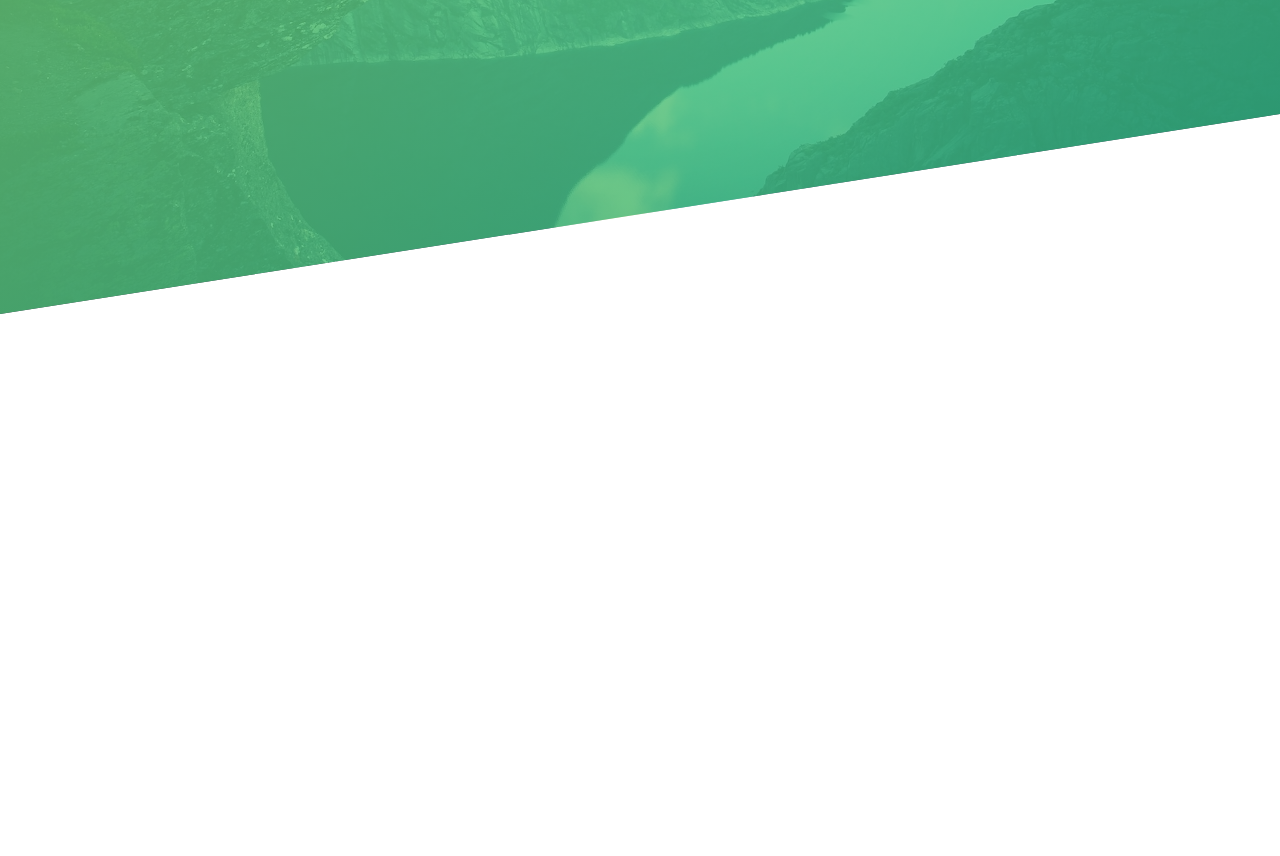
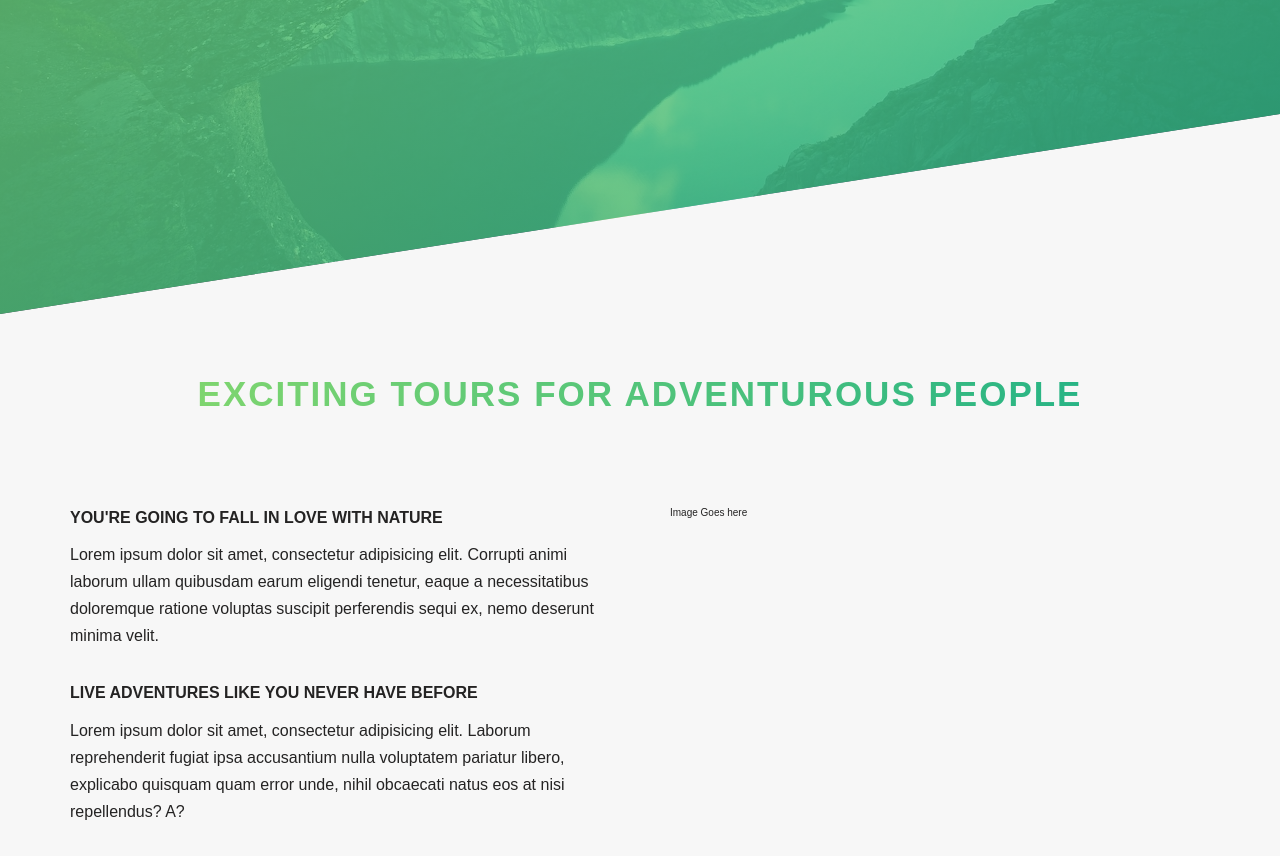
Before and after one commit to arifayanidowu/natours, a website: page index.html in a window 1280 px wide. Shown: the part 486-1342 px from the top of the page. Before the commit the page ends 800 px from the top, so only its background shows below. Drawn offline with Linux system fonts and the light colour scheme.

Commit message:
utils.scss Updated

```diff
--- a/index.html
+++ b/index.html
@@ -6,6 +6,12 @@
     <meta http-equiv="X-UA-Compatible" content="ie=edge" />
     <title>Natours &mdash; Exciting tours for adventurous people</title>
     <link rel="shortcut icon" href="/img/favicon.png" type="image/x-icon" />
+    <script
+      defer
+      src="https://use.fontawesome.com/releases/v5.6.3/js/all.js"
+      integrity="sha384-EIHISlAOj4zgYieurP0SdoiBYfGJKkgWedPHH4jCzpCXLmzVsw1ouK59MuUtP4a1"
+      crossorigin="anonymous"
+    ></script>
     <link rel="stylesheet" href="/css/main.css" />
   </head>
   <body>
@@ -21,6 +27,40 @@
         <a href="#" class="btn btn--white btn--animated">Discover Our tours</a>
       </div>
     </header>
+
+    <main>
+      <section class="section-about">
+        <div class="text-center">
+          <h2 class="heading-secondary mb-8">
+            Exciting Tours for adventurous people
+          </h2>
+        </div>
+        <div class="row">
+          <div class="col-1-of-2">
+            <h3 class="heading-tertiary mb-1">
+              You're going to fall in love with nature
+            </h3>
+            <p class="paragraph">
+              Lorem ipsum dolor sit amet, consectetur adipisicing elit. Corrupti
+              animi laborum ullam quibusdam earum eligendi tenetur, eaque a
+              necessitatibus doloremque ratione voluptas suscipit perferendis
+              sequi ex, nemo deserunt minima velit.
+            </p>
+
+            <h3 class="heading-tertiary mb-1">
+              Live adventures like you never have before
+            </h3>
+            <p class="paragraph">
+              Lorem ipsum dolor sit amet, consectetur adipisicing elit. Laborum
+              reprehenderit fugiat ipsa accusantium nulla voluptatem pariatur
+              libero, explicabo quisquam quam error unde, nihil obcaecati natus
+              eos at nisi repellendus? A?
+            </p>
+          </div>
+          <div class="col-1-of-2">Image Goes here</div>
+        </div>
+      </section>
+    </main>
 
     <!-- <section class="grid-test">
       <div class="row">
--- a/sass/abstracts/_variables.scss
+++ b/sass/abstracts/_variables.scss
@@ -4,13 +4,14 @@ $color-primary: #55c57a;
 $color-primary-light: #7ed56f;
 $color-primary-dark: #28b485;
 
+$color-grey-light-1: #f7f7f7;
 $color-grey-dark: #777;
 $color-white: #fff;
-$color-black: #000;
+$color-black: rgb(36, 35, 35);
 
 $grid-width: 114rem;
 $gutter-vertical: 8rem;
 $gutter-horizontal: 6rem;
 
 $i: 1;
-$loop: 4;
+$loop: 8;
--- a/sass/base/_base.scss
+++ b/sass/base/_base.scss
@@ -13,6 +13,6 @@ html {
 body {
   font-family: $font-family;
   line-height: 1.7;
-  color: $color-grey-dark;
+  color: $color-black;
   box-sizing: border-box;
 }
--- a/sass/base/_typo.scss
+++ b/sass/base/_typo.scss
@@ -33,3 +33,38 @@
     }
   }
 }
+
+.heading-secondary {
+  font-size: 3.5rem;
+  font-weight: 700;
+  text-transform: uppercase;
+  background: linear-gradient(
+    to right,
+    $color-primary-light,
+    $color-primary-dark
+  );
+  display: inline-block;
+  -webkit-background-clip: text;
+  background-clip: text;
+  color: transparent;
+  letter-spacing: 2px;
+  transition: all 0.2s;
+
+  &:hover {
+    transform: skewY(2deg) skewX(15deg);
+    text-shadow: 0.5rem 1rem 2rem rgba($color-black, 0.2);
+  }
+}
+
+.heading-tertiary {
+  font-size: 1.6rem;
+  font-weight: 700;
+  text-transform: uppercase;
+}
+
+.paragraph {
+  font-size: 1.6rem;
+  &:not(:last-child) {
+    margin-bottom: 3rem;
+  }
+}
--- a/sass/base/_utils.scss
+++ b/sass/base/_utils.scss
@@ -5,13 +5,13 @@
   margin-right: 0;
 }
 
-@for $i from 1 to $loop {
+@for $i from 1 through $loop {
   .m-#{$i} {
     margin: #{$i}rem;
   }
 }
 
-@for $i from 1 to $loop {
+@for $i from 1 through $loop {
   .mt-#{$i} {
     margin-top: #{$i}rem;
   }
@@ -21,3 +21,7 @@
     margin-bottom: #{$i}rem;
   }
 }
+
+.text-center {
+  text-align: center;
+}
--- a/sass/layout/_grid.scss
+++ b/sass/layout/_grid.scss
@@ -1,13 +1,11 @@
 .row {
   max-width: $grid-width;
-  background-color: #eee;
   margin: 0 auto;
   &:not(:last-child) {
     margin-bottom: $gutter-vertical;
   }
 
   [class^="col-"] {
-    background: orangered;
     float: left;
     &:not(:last-child) {
       margin-right: $gutter-horizontal;
--- a/sass/pages/_home.scss
+++ b/sass/pages/_home.scss
@@ -0,0 +1,5 @@
+.section-about {
+  background: $color-grey-light-1;
+  padding: 25rem 0;
+  margin-top: -25vh;
+}
```
Also changed, not shown: css/main.css.
